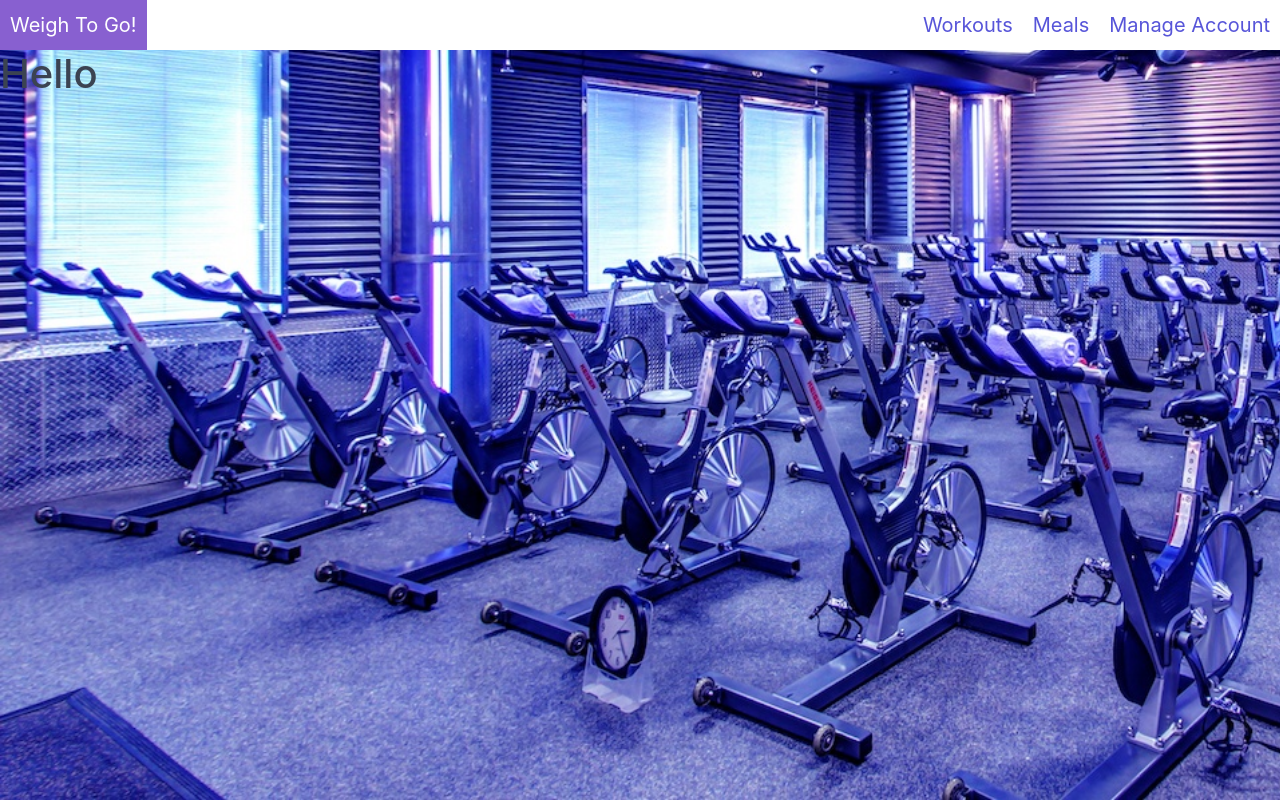
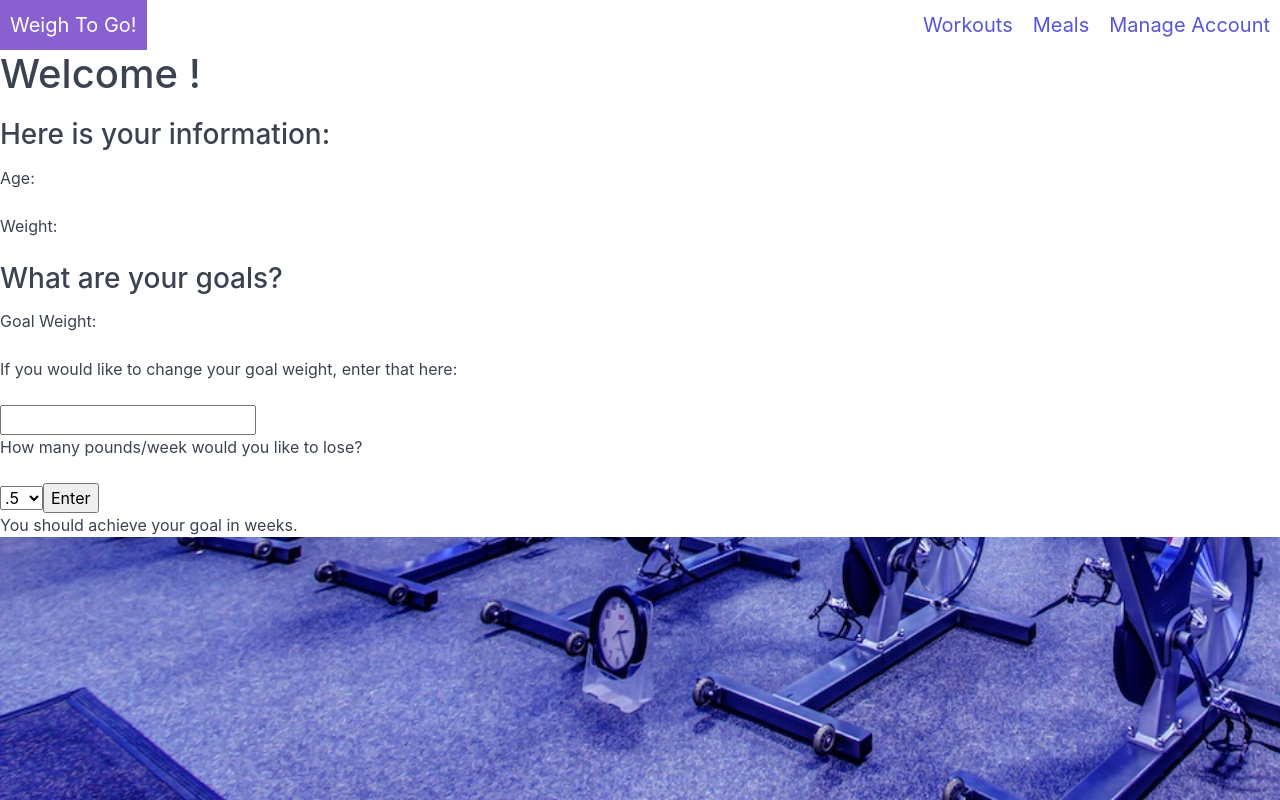
Before and after one commit to ptj92e/Weigh-To-Go, a React (Create React App) app in the folder client/: page /home in a window 1280 px wide. Built offline with nearby package versions, Linux system fonts and the light colour scheme; a web font is replaced by a local one.

Commit message:
Committing to go to sleep

```diff
--- /dev/null
+++ b/client/src/pages/Home.css
@@ -0,0 +1,3 @@
+#home {
+    background-color: white;
+}
--- a/client/src/pages/Home.js
+++ b/client/src/pages/Home.js
@@ -1,13 +1,86 @@
-import React from "react";
+import React, { useRef } from "react";
+import { Link } from "react-router-dom";
 import Navbar from "../components/Navbar/Navbar";
 import { useUserContext } from "../utils/GlobalState";
+import { UPDATE_GOALWEIGHT } from "../utils/actions";
+import "./Home.css";
+import API from "../utils/API";
 
 function Home() {
+    const goalWeightRef = useRef();
+    const weightLossRef = useRef()
     const [state, dispatch] = useUserContext();
-    return(
+
+    const handleSubmit = e => {
+        e.preventDefault();
+        API.updateGoal(state.email, {
+            goal_weight: goalWeightRef.current.value
+        }).then(result => {
+            console.log(result);
+            dispatch({
+                type: UPDATE_GOALWEIGHT,
+                goalWeight: result.data
+            });
+        }).then(() => calcWeightLoss);
+    }
+
+    const calcWeightLoss = (goalWeightRef, weightLossRef, state) => {
+        if (goalWeightRef < state.currentWeight) {
+            switch (weightLossRef) {
+                case .5:
+                    return (state.currentWeight * 3500 - state.goalWeight * 3500) / 1750;
+                case 1:
+                    return (state.currentWeight * 3500 - state.goalWeight * 3500) / 3500;
+                case 1.5:
+                    return (state.currentWeight * 3500 - state.goalWeight * 3500) / 5250;
+                case 2:
+                    return (state.currentWeight * 3500 - state.goalWeight * 3500) / 7000;
+            }
+        } else {
+            switch (weightLossRef) {
+                case .5:
+                    return (state.currentWeight * 3500 + state.goalWeight * 3500) / 1750;
+                case 1:
+                    return (state.currentWeight * 3500 + state.goalWeight * 3500) / 3500;
+                case 1.5:
+                    return (state.currentWeight * 3500 + state.goalWeight * 3500) / 5250;
+                case 2:
+                    return (state.currentWeight * 3500 + state.goalWeight * 3500) / 7000;
+            }
+        }
+    }
+
+    return (
         <div>
             <Navbar />
-            <h1>Hello {state.name}</h1>
+            <div id="home">
+                <h1>Welcome {state.name}!</h1>
+                <div>
+                    <h3>Here is your information:</h3>
+                    <p>Age: {state.age}</p>
+                    <p>Weight: {state.currentWeight}</p>
+                </div>
+                <div>
+                    <h3>What are your goals?</h3>
+                    <form onSubmit={handleSubmit}>
+                        <p>Goal Weight: {state.goalWeight}</p>
+                        <p>If you would like to change your goal weight, enter that here:</p>
+                        <input
+                            type="text"
+                            required ref={goalWeightRef}
+                        />
+                        <p>How many pounds/week would you like to lose?</p>
+                        <select ref={weightLossRef}>
+                            <option>.5</option>
+                            <option>1</option>
+                            <option>1.5</option>
+                            <option>2</option>
+                        </select>
+                        <button type="submit">Enter</button>
+                    </form>
+                    <p>You should achieve your goal in {state.name} weeks.</p>
+                </div>
+            </div>
         </div>
     )
 }
--- a/client/src/utils/API.js
+++ b/client/src/utils/API.js
@@ -9,5 +9,8 @@ export default {
     },
     login: function(userData) {
         return axios.post("/api/login", userData);
+    },
+    updateGoal: function(email, userData) {
+        return axios.put("/api/user/" + email, userData);
     }
 };
--- a/client/src/utils/GlobalState.js
+++ b/client/src/utils/GlobalState.js
@@ -2,7 +2,8 @@ import React, { createContext, useReducer, useContext } from "react";
 import {
     CREATE_NEWUSER,
     UPDATE_NEWUSER,
-    SIGN_IN
+    SIGN_IN,
+    UPDATE_GOALWEIGHT
 } from "./actions";
 
 const UserContext = createContext();
@@ -37,6 +38,11 @@ const reducer = (state, action) => {
                 currentWeight: action.currentUser.weight,
                 goalWeight: action.currentUser.goal_weight
             };
+        case UPDATE_GOALWEIGHT:
+            return {
+                ...state,
+                goalWeight: action.goalWeight.goal_weight
+            };
         default:
             return state;
     };
--- a/client/src/utils/actions.js
+++ b/client/src/utils/actions.js
@@ -1,3 +1,4 @@
 export const CREATE_NEWUSER = "CREATE_NEWUSER";
 export const UPDATE_NEWUSER = "UPDATE_NEWUSER";
 export const SIGN_IN = "SIGN_IN";
+export const UPDATE_GOALWEIGHT = "UPDATE_GOALWEIGHT";
```
